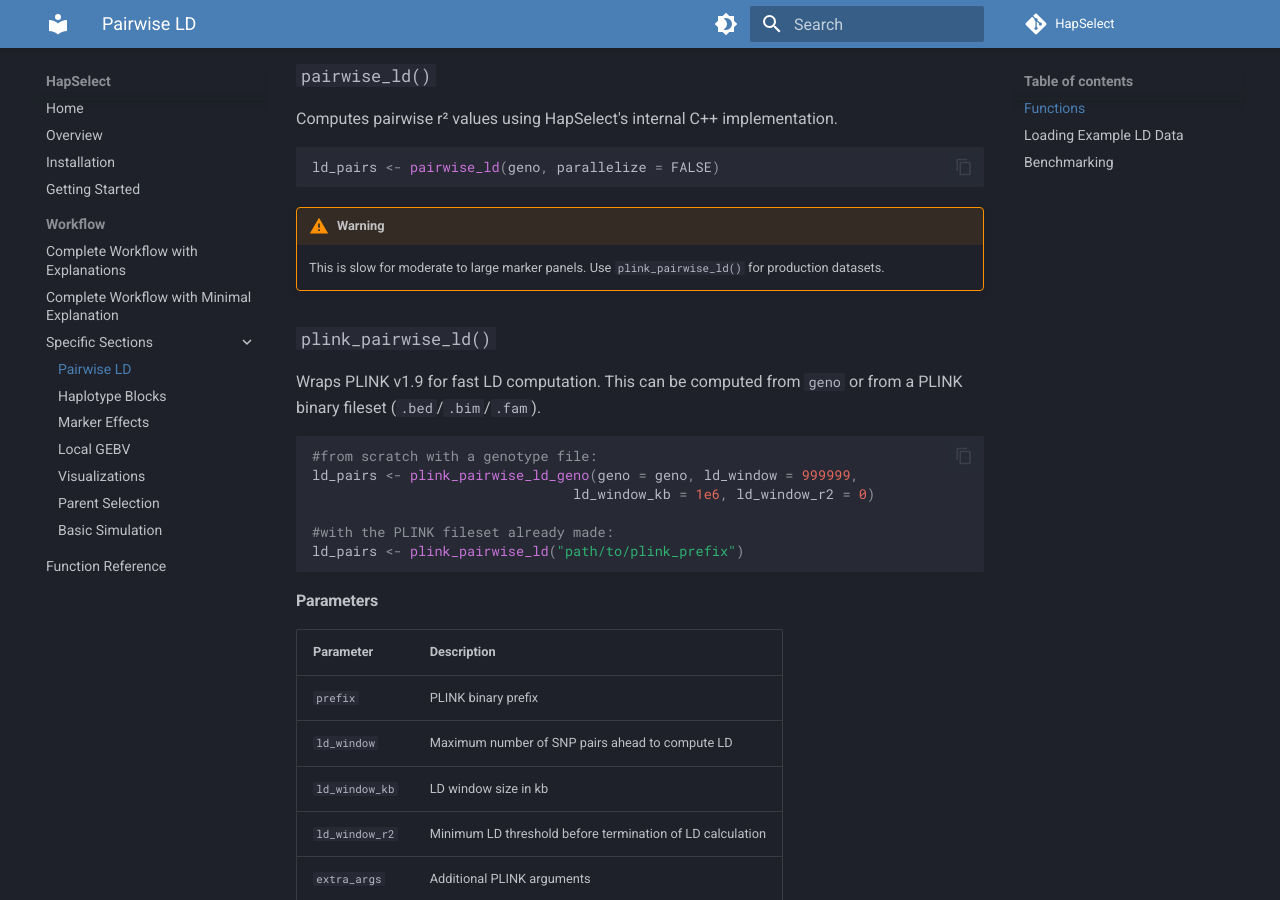
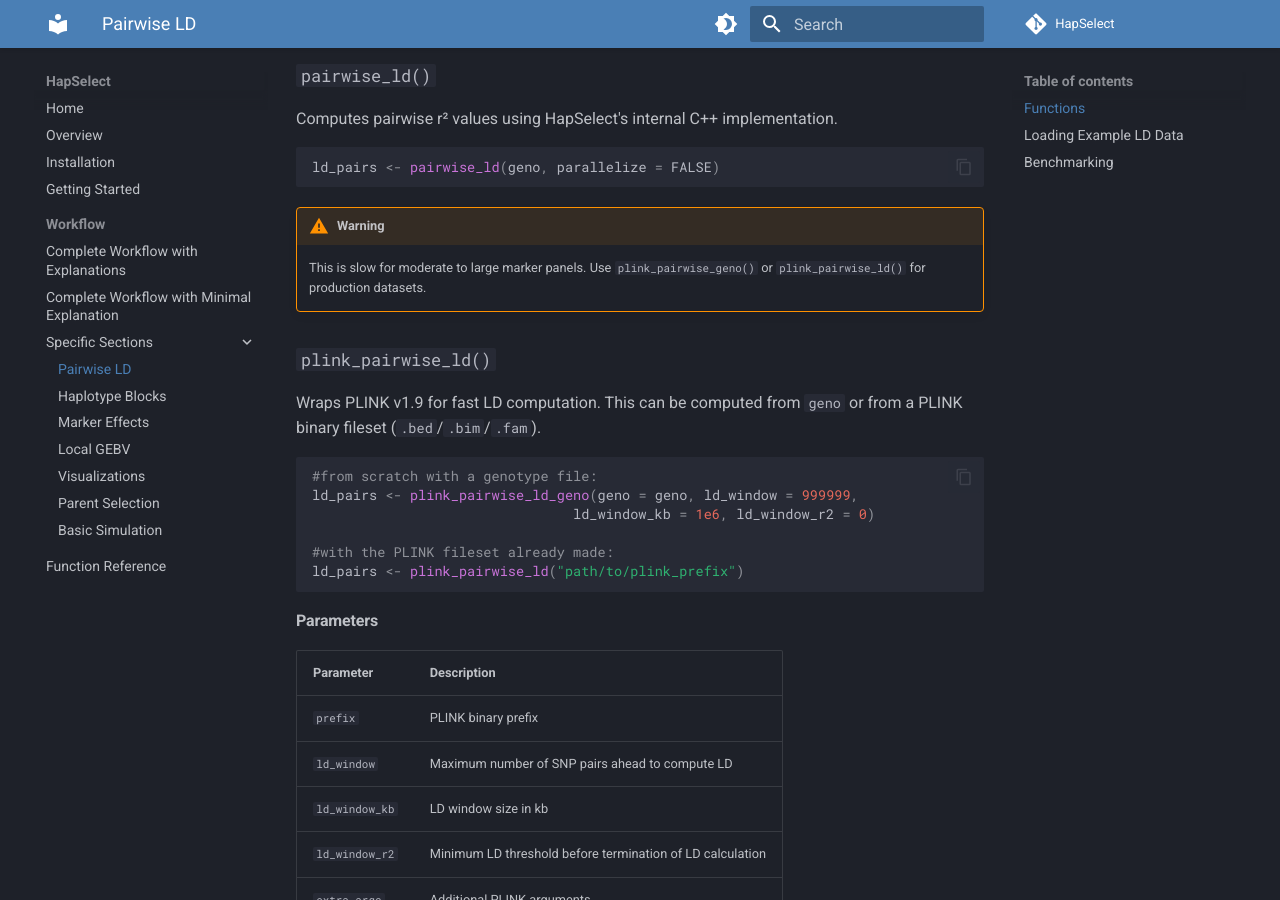
Before and after one commit to wrshf7/HapSelect-Docs, an MkDocs documentation site: the page built from docs/workflow/pairwise-ld.md, in a window 1280 px wide and 900 px high, scrolled down 396 px. Built offline with MkDocs 1.6.1 and Material for MkDocs 9.7.7, drawn with Linux system fonts in a browser that asks for light colours; comment, search, counter and statistics services are not loaded.

Commit message:
Update pairwise-ld.md

````diff
--- a/docs/workflow/pairwise-ld.md
+++ b/docs/workflow/pairwise-ld.md
@@ -21,7 +21,7 @@ ld_pairs <- pairwise_ld(geno, parallelize = FALSE)
 ```
 
 !!! warning
-    This is slow for moderate to large marker panels. Use `plink_pairwise_ld()` for production datasets.
+    This is slow for moderate to large marker panels. Use `plink_pairwise_geno()` or `plink_pairwise_ld()` for production datasets.
 
 ### `plink_pairwise_ld()`
 
````
